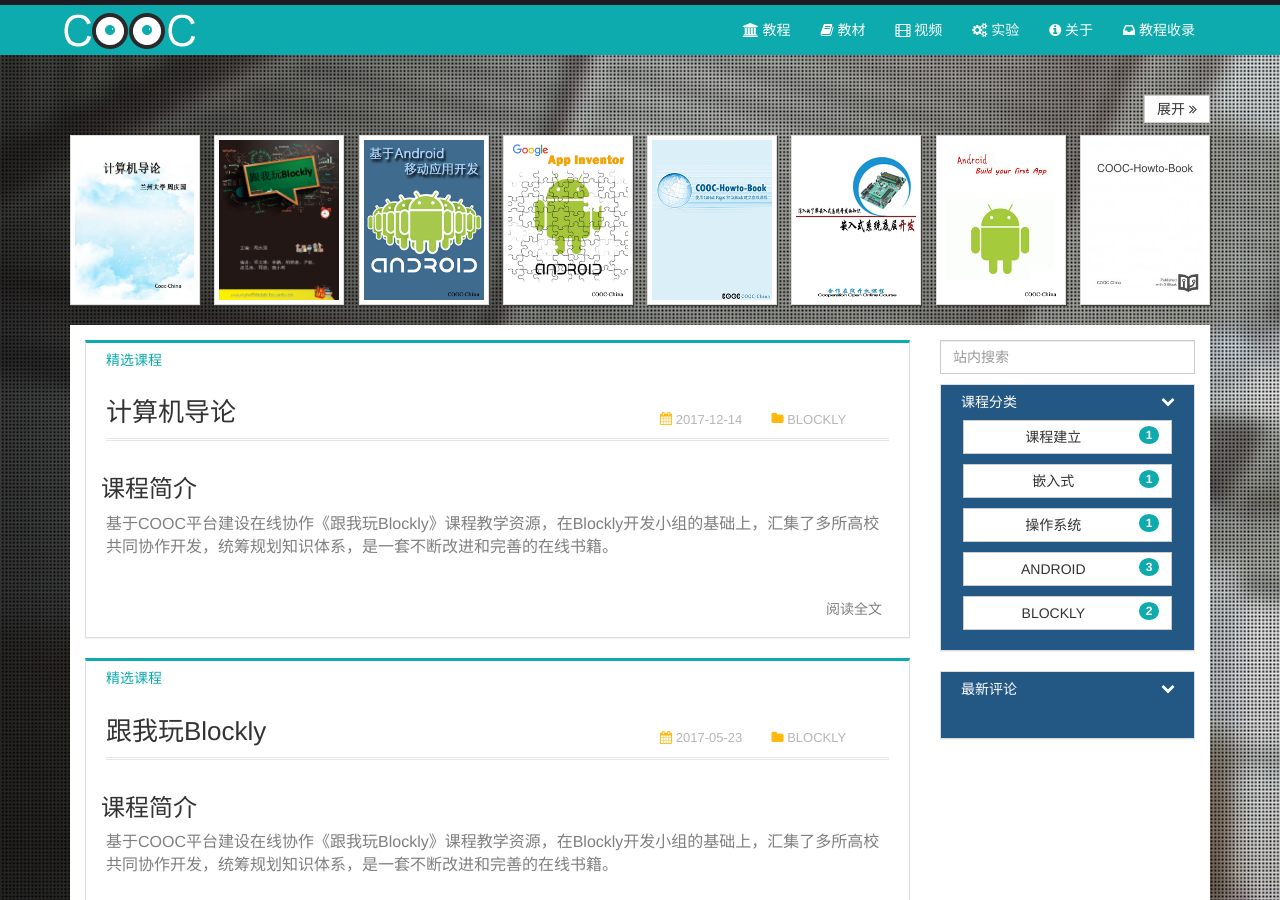
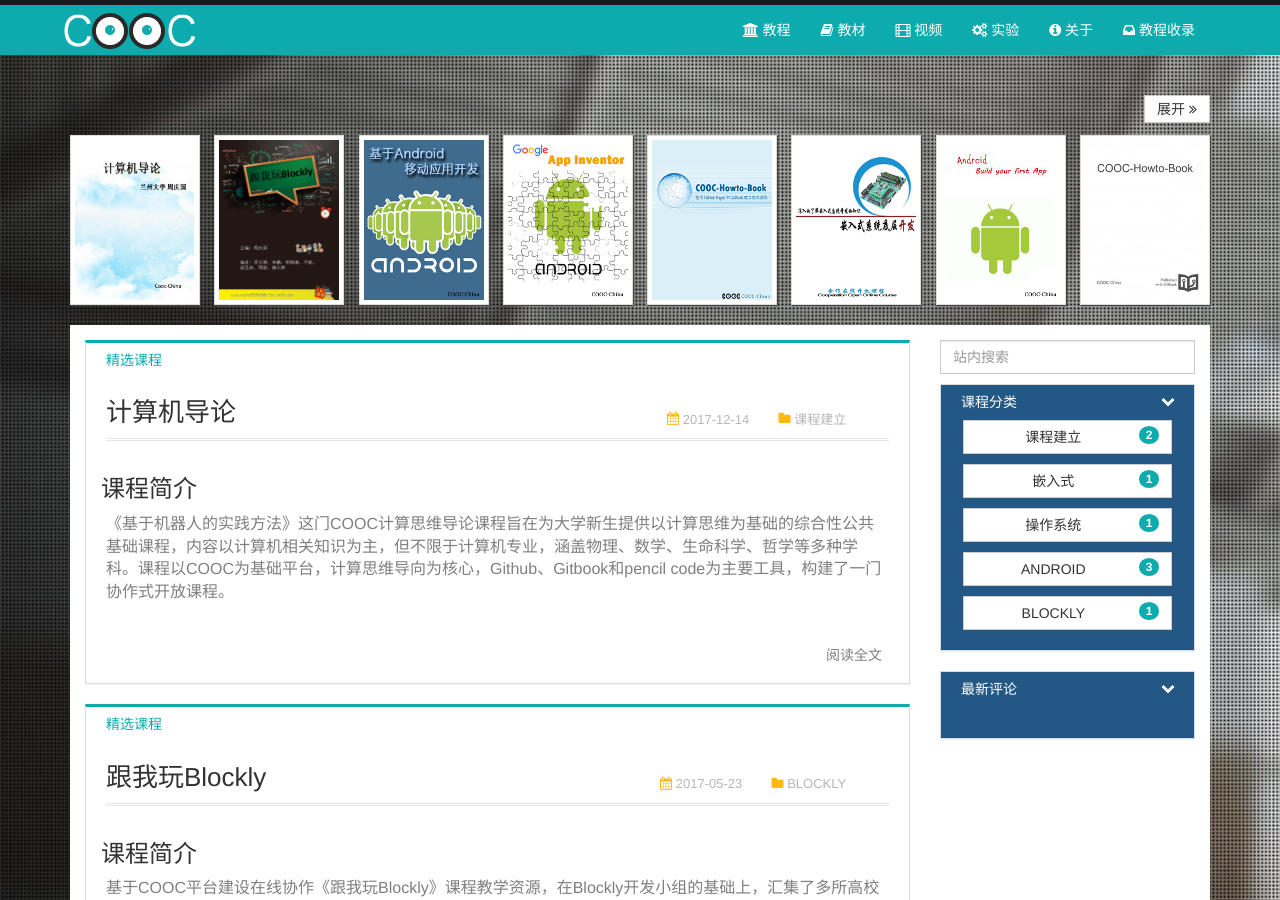
Before and after one commit to COOC-China/cooc-china.github.io, a Jekyll site: the page built from index.md, in a window 1280 px wide and 900 px high. Built offline with Jekyll 4.4.1, drawn with Linux system fonts in a browser that asks for light colours; comment, search, counter and statistics services are not loaded.

Commit message:
Update 2017-12-14-introduce-to-computer.md

```diff
--- a/_posts/2017-12-14-introduce-to-computer.md
+++ b/_posts/2017-12-14-introduce-to-computer.md
@@ -2,12 +2,11 @@
 layout: post
 title:  "计算机导论"
 date:   2017-12-14 09:19:36 +0800
-categories: ['Blockly']
+categories: ['课程建立']
 ---
-
 ### 课程简介
-基于COOC平台建设在线协作《跟我玩Blockly》课程教学资源，在Blockly开发小组的基础上，汇集了多所高校共同协作开发，统筹规划知识体系，是一套不断改进和完善的在线书籍。
+《基于机器人的实践方法》这门COOC计算思维导论课程旨在为大学新生提供以计算思维为基础的综合性公共基础课程，内容以计算机相关知识为主，但不限于计算机专业，涵盖物理、数学、生命科学、哲学等多种学科。课程以COOC为基础平台，计算思维导向为核心，Github、Gitbook和pencil code为主要工具，构建了一门协作式开放课程。
 
 [学习课程](https://kinggolzu.gitbooks.io/introduction-to-computer/content/)
 
-[![跟我玩Blockly](/images/book-thumb/introduce-to-computer.png)](https://kinggolzu.gitbooks.io/introduction-to-computer/content/)
+[![j计算机导论](/images/book-thumb/introduce-to-computer.png)](https://kinggolzu.gitbooks.io/introduction-to-computer/content/)
```
